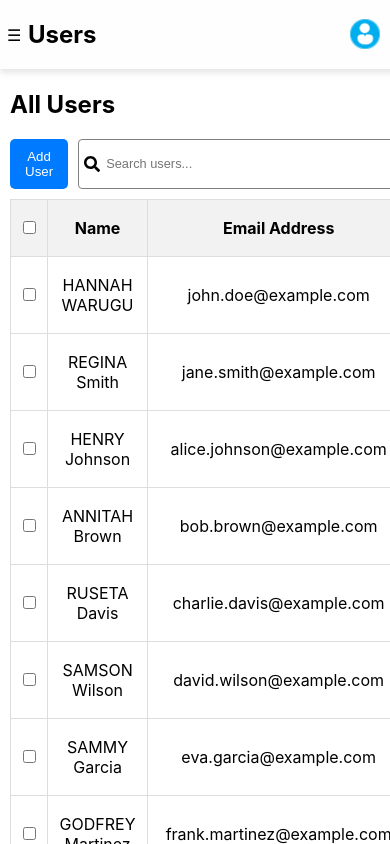
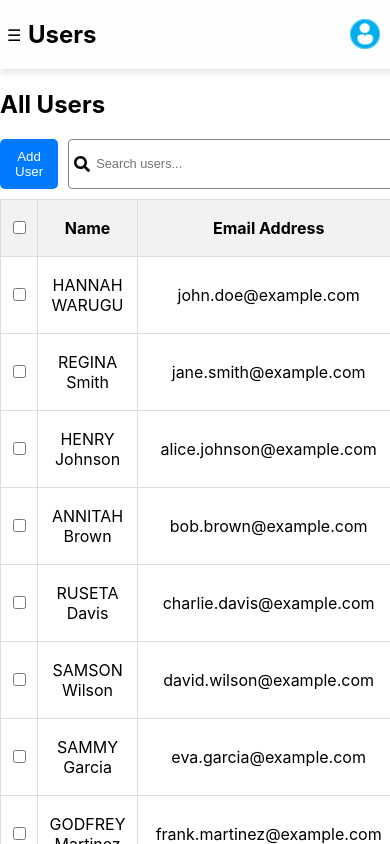
Before and after one commit to Ombito/Admin-dashboard, a React (Create React App) app: page /users in a window 390 px wide. Shown: the top 844 px of the page. Built offline with nearby package versions, Linux system fonts and the light colour scheme; a web font is replaced by a local one; what @react-pdf/renderer would draw is missing.

Commit message:
Fix: sidebar

```diff
--- a/src/components/Users/users.css
+++ b/src/components/Users/users.css
@@ -5,6 +5,7 @@
 .users-hero-container {
   width: 100%;
   height: 100%;
+  overflow: hidden;
   padding: 0 10px;
   margin-top: 30px;
 }
@@ -74,3 +75,9 @@
   display: flex;
   justify-content: space-between;
 }
+
+@media screen and (max-width: 768px) {
+  .users-hero-container {
+      padding: 0;
+  }
+}
```
